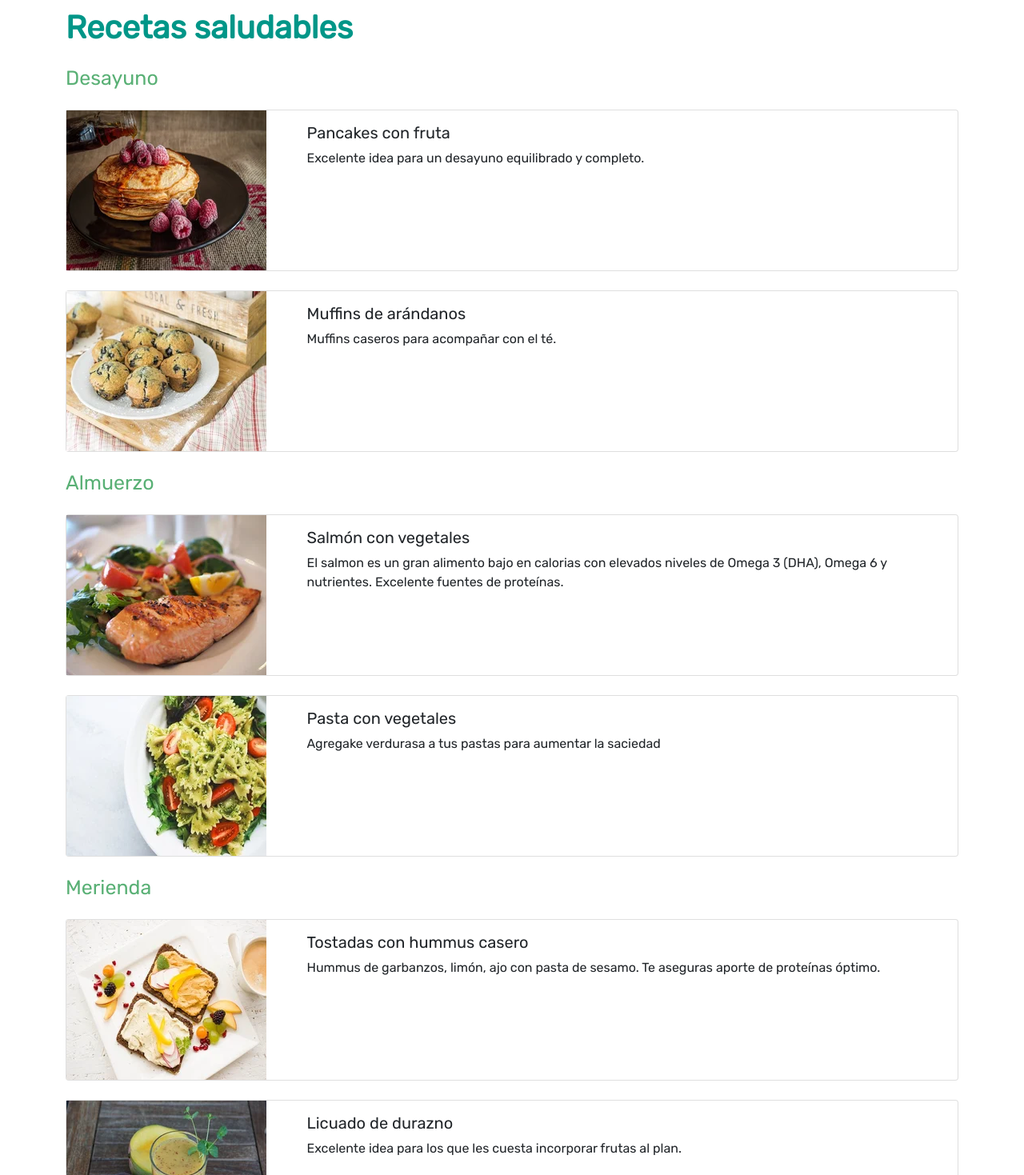
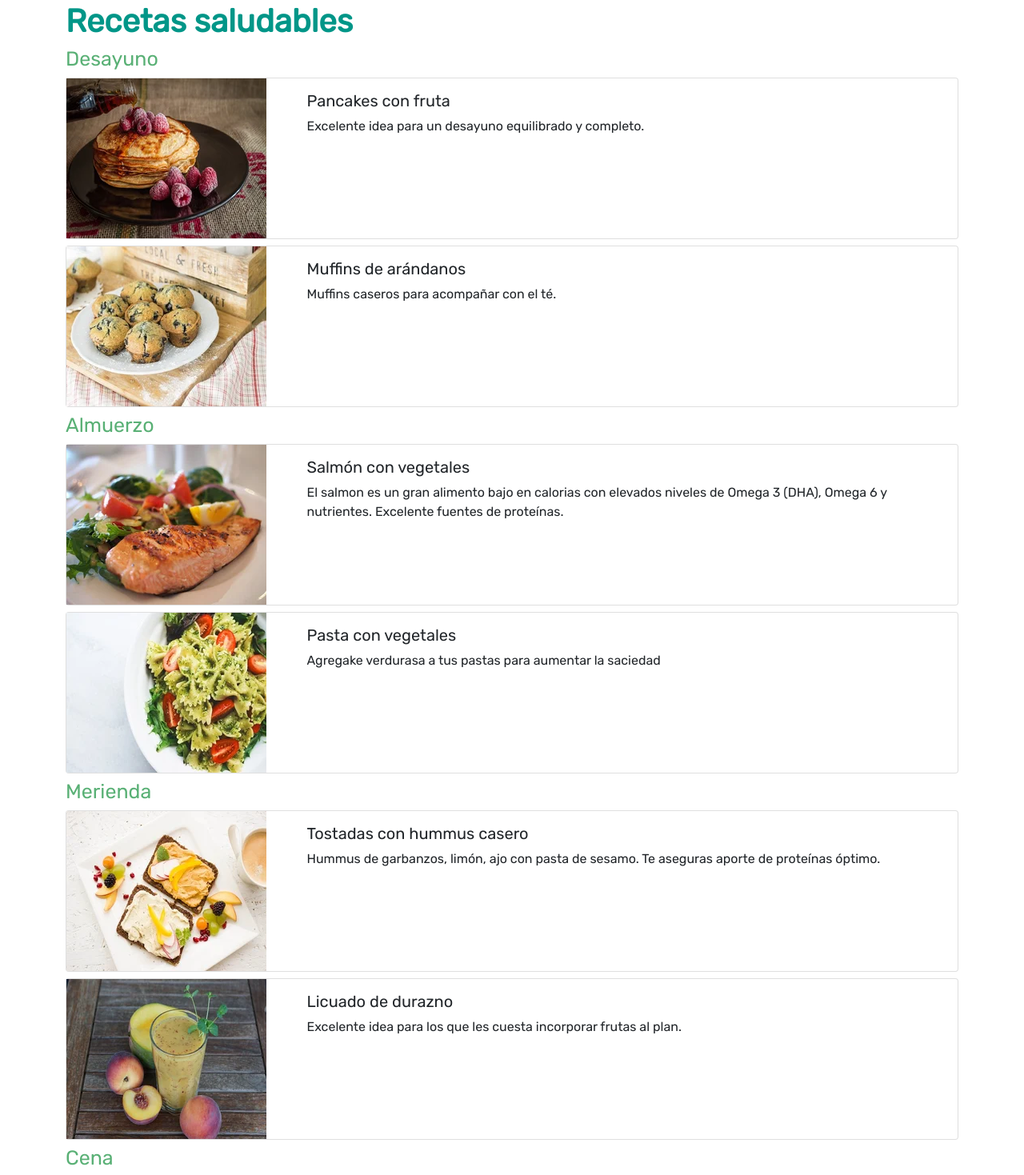
Before and after one commit to anrrid/Desafio-13---complementario, a website: page healthy_recipes.html in a window 1280 px wide. Shown: the part 91-1560 px from the top of the page at 80% size. Drawn offline with nearby package versions, Linux system fonts and the light colour scheme.

Commit message:
Update healthy_recipes.html

```diff
--- a/healthy_recipes.html
+++ b/healthy_recipes.html
@@ -74,11 +74,11 @@
     <section>
         <div class="container">
 
-            <h1 class="h1 mt-3">Recetas saludables</h1>
+            <h1 class="h1 mt-2">Recetas saludables</h1>
 
-            <h2 id="healthyRecipesBreakfast" class="h2 mt-4 mb-4">Desayuno</h2>
+            <h2 id="healthyRecipesBreakfast" class="h2 mt-2">Desayuno</h2>
 
-            <div class="card bg-light mt-4 mb-4">
+            <div class="card bg-light mt-2">
                 <div class="row no-gutters">
                     <div class="cardImageContainer col-sm-12 col-md-12 col-lg-3">
                         <img src="img/pancakes.webp" alt="pancakes con frutas">
@@ -92,7 +92,7 @@
                 </div>
             </div>
 
-            <div class="card bg-light mt-4 mb-4">
+            <div class="card bg-light mt-2">
                 <div class="row no-gutters">
                     <div class="cardImageContainer col-sm-12 col-md-12 col-lg-3">
                         <img src="img/muffins.webp" alt="muffins de arándanos">
@@ -107,9 +107,9 @@
             </div>
 
 
-            <h2 id="healthyRecipesLunch" class="h2 mt-4 mb-4">Almuerzo</h2>
+            <h2 id="healthyRecipesLunch" class="h2 mt-2">Almuerzo</h2>
 
-            <div class="card bg-light mt-4 mb-4">
+            <div class="card bg-light mt-2">
                 <div class="row no-gutters">
                     <div class="cardImageContainer col-sm-12 col-md-12 col-lg-3">
                         <img src="img/salmon.webp" alt="salmon con vegetales">
@@ -124,7 +124,7 @@
                 </div>
             </div>
 
-            <div class="card bg-light mt-4 mb-4">
+            <div class="card bg-light mt-2">
                 <div class="row no-gutters">
                     <div class="cardImageContainer col-sm-12 col-md-12 col-lg-3">
                         <img src="img/pasta.webp" alt="pasta con vegetales">
@@ -138,9 +138,9 @@
                 </div>
             </div>
 
-            <h2 id="html#healthyRecipesSnack" class="h2 mt-4 mb-4">Merienda</h2>
+            <h2 id="html#healthyRecipesSnack" class="h2 mt-2">Merienda</h2>
 
-            <div class="card bg-light mt-4 mb-4">
+            <div class="card bg-light mt-2">
                 <div class="row no-gutters">
                     <div class="cardImageContainer col-sm-12 col-md-12 col-lg-3">
                         <img src="img/hummus.webp" alt="Tostadas con hummus casero">
@@ -155,7 +155,7 @@
                 </div>
             </div>
 
-            <div class="card bg-light mt-4 mb-4">
+            <div class="card bg-light mt-2">
                 <div class="row no-gutters">
                     <div class="cardImageContainer col-sm-12 col-md-12 col-lg-3">
                         <img src="img/licuado.webp" alt="licuado de fruta">
@@ -169,9 +169,9 @@
                 </div>
             </div>
 
-            <h2 id="healthyRecipesDinner" class="h2 mt-4 mb-4">Cena</h2>
+            <h2 id="healthyRecipesDinner" class="h2 mt-2">Cena</h2>
 
-            <div class="card bg-light mt-4 mb-4">
+            <div class="card bg-light mt-2">
                 <div class="row no-gutters">
                     <div class="cardImageContainer col-sm-12 col-md-12 col-lg-3">
                         <img src="img/curry2.webp" alt="curry">
@@ -185,7 +185,7 @@
                 </div>
             </div>
 
-            <div class="card bg-light mt-4 mb-4">
+            <div class="card bg-light mt-2 mb-2">
                 <div class="row no-gutters">
                     <div class="cardImageContainer col-sm-12 col-md-12 col-lg-3">
                         <img src="img/carne.webp" alt="carne con espagarros">
```
